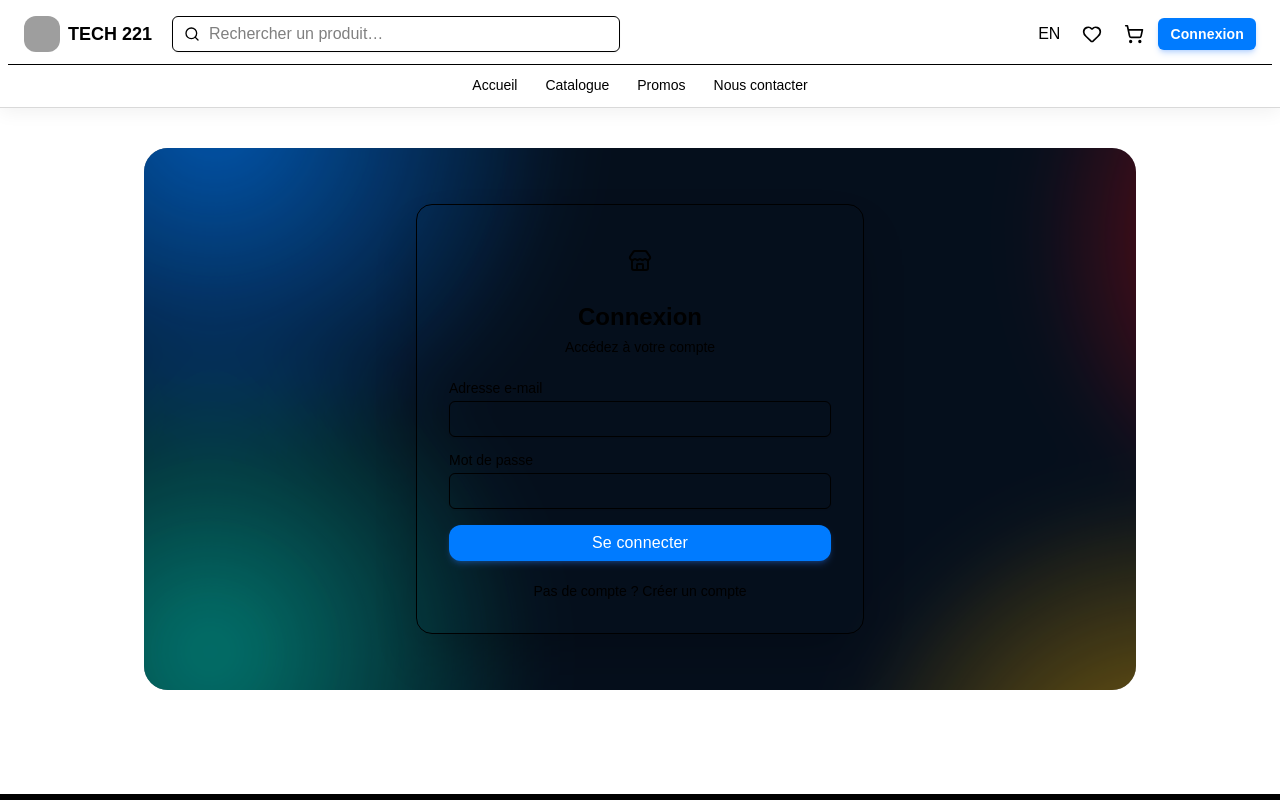
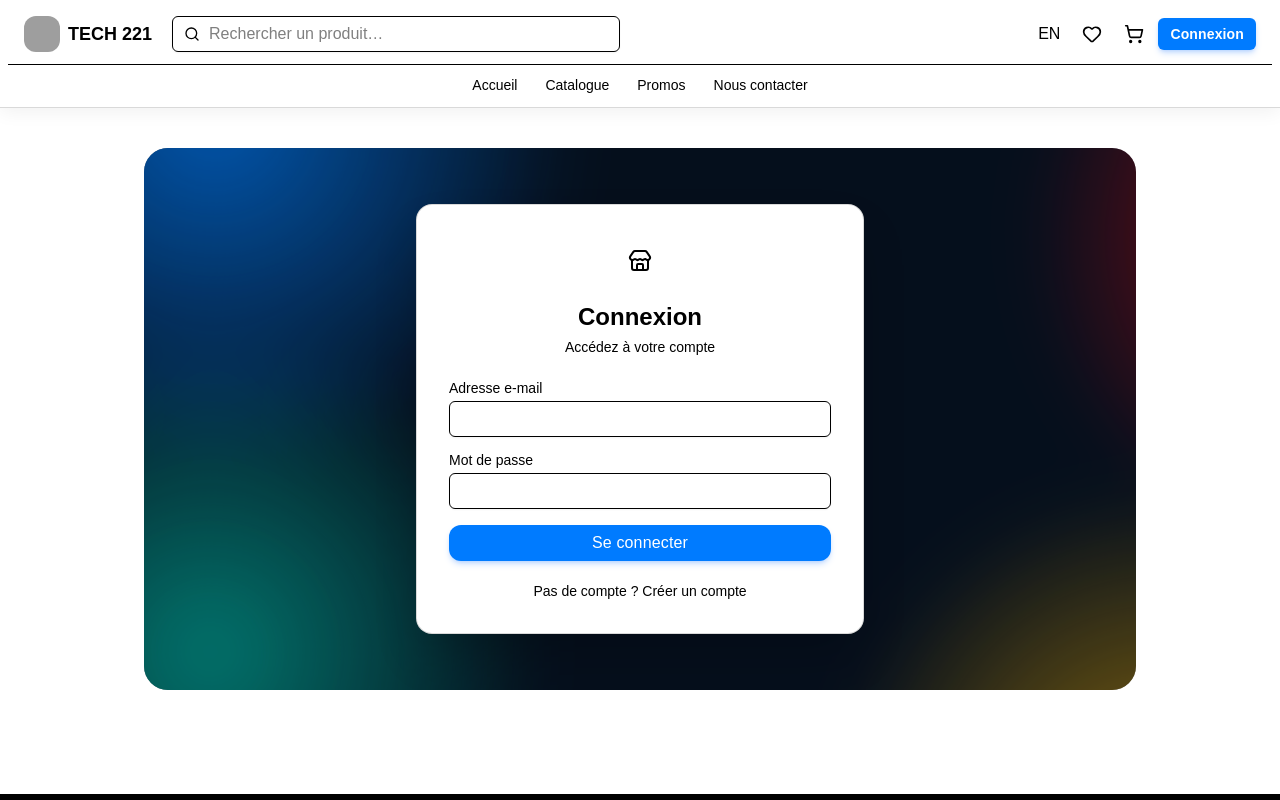
Before and after one commit to papesambagueye/happyseeds, a Next.js app: page /login in a window 1280 px wide. Shown: the top 800 px of the page. Built offline with nearby package versions, Linux system fonts and the light colour scheme; no server answers; the database is empty; grey boxes are pictures that could not be loaded.

Commit message:
Garder le formulaire lisible sur le fond anime

```diff
--- a/components/auth/auth-form.tsx
+++ b/components/auth/auth-form.tsx
@@ -44,7 +44,7 @@
 
   return (
     <div className="auth-scene relative isolate overflow-hidden rounded-3xl px-3 py-10 sm:px-8 sm:py-14">
-      <div className="relative z-10 mx-auto w-full max-w-md rounded-2xl border bg-card p-6 shadow-2xl sm:p-8">
+      <div className="relative z-10 mx-auto w-full max-w-md rounded-2xl border border-black/15 bg-white p-6 text-black shadow-2xl sm:p-8">
         <div className="mx-auto grid h-12 w-12 place-items-center rounded-xl bg-primary text-primary-foreground">
           <Store className="h-6 w-6" />
         </div>
```
